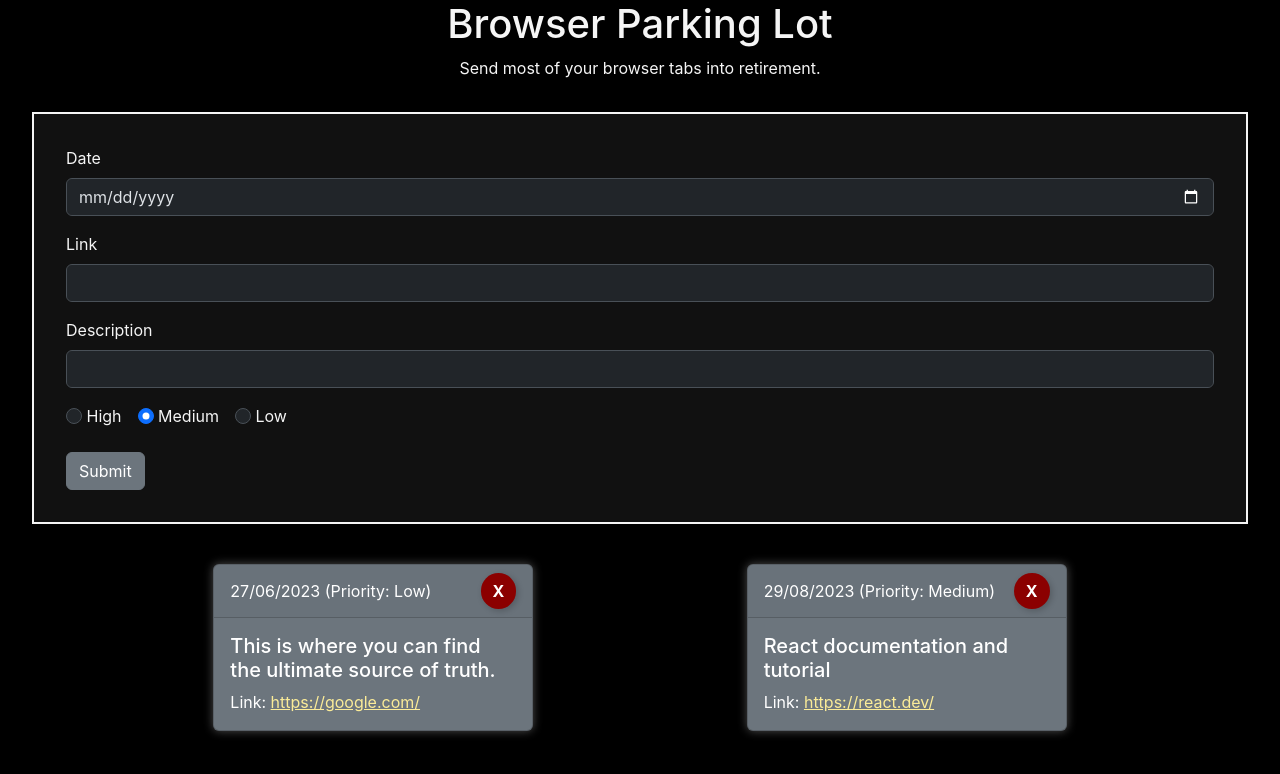
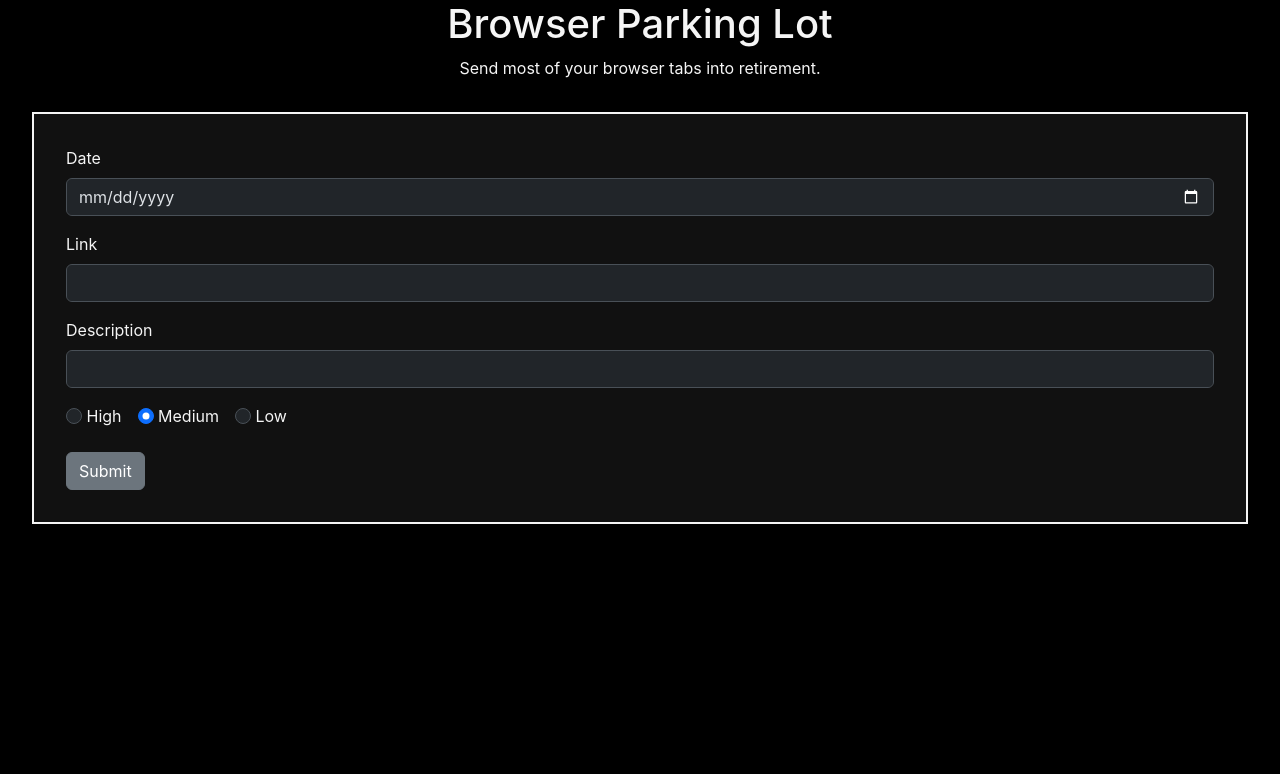
Before and after one commit to irishtwins/browser-parking-lot, a React (Create React App) app: page / in a window 1280 px wide. Shown: the top 774 px of the page. Built offline with nearby package versions, Linux system fonts and the light colour scheme.

Commit message:
clearing the state

```diff
--- a/src/App.js
+++ b/src/App.js
@@ -6,22 +6,7 @@ import ParkingLotList from "./Components/ParkingLotList/ParkingLotList";
 import "./App.css";
 
 function App() {
-  let [parkingLotItems, setParkingLotItems] = useState([
-      {
-          id: nanoid(),
-          date: "27/06/2023",
-          priority: "Low",
-          link: "https://google.com/",
-          description: "This is where you can find the ultimate source of truth.",
-      },
-      {
-          id: nanoid(),
-          date: "29/08/2023",
-          priority: "Medium",
-          link: "https://react.dev/",
-          description: "React documentation and tutorial",
-      },
-  ]);
+  let [parkingLotItems, setParkingLotItems] = useState([]);
 
   function addItem(date, link, description, priority) {
     setParkingLotItems((oldItems) => [
```
